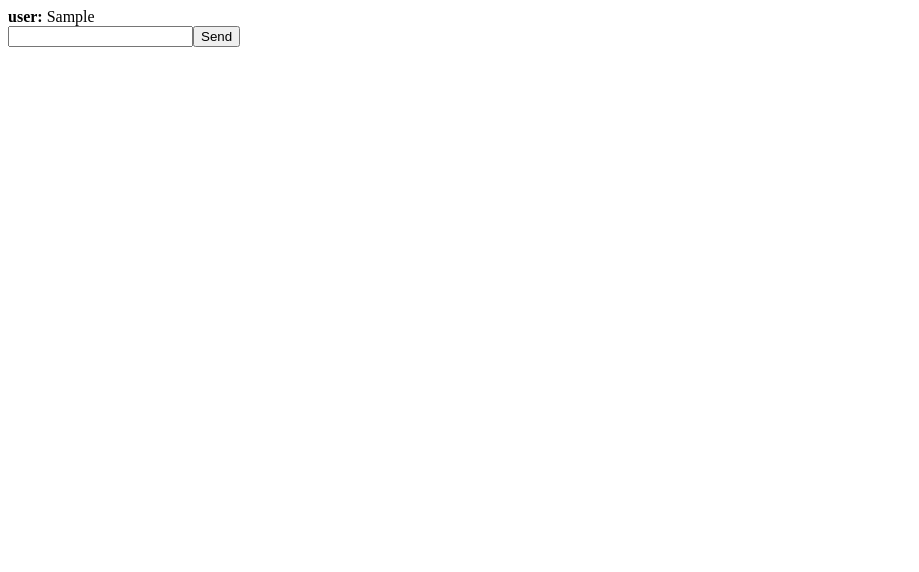
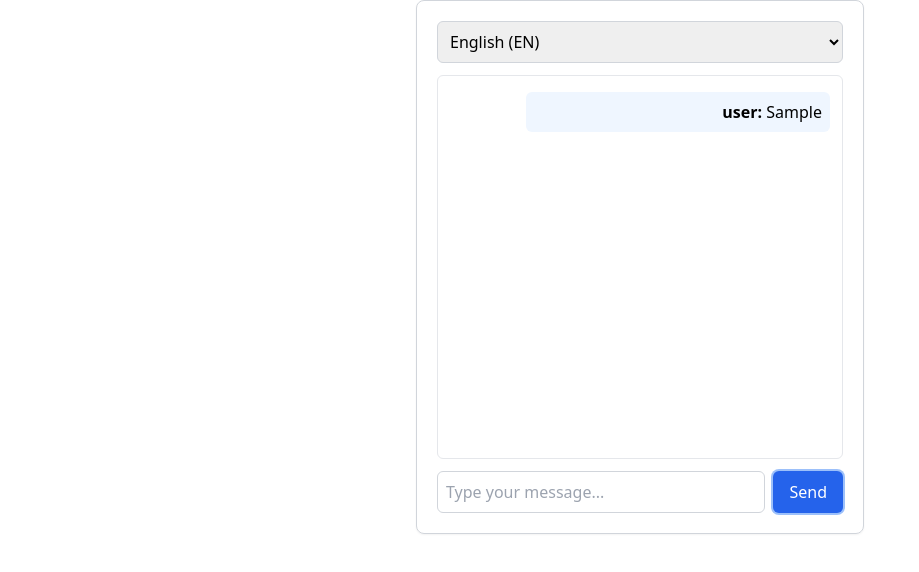
Before and after one commit to angel-puertas/ai-concierge-chatbot, a React (Vite) app in the folder frontend/: page / in a window 1280 px wide. Both pictures are taken after typing "Sample" into the empty fields and a click on the button "Send". Shown: the top 572 px of the page, without its empty margins (0-919 px from the left). Built offline with nearby package versions, Linux system fonts and the light colour scheme; no server answers.

Commit message:
Added support for Croatian lanaguage and applied styles

```diff
--- /dev/null
+++ b/frontend/src/components/ChatWidget.module.css
@@ -0,0 +1,88 @@
+.chatContainer {
+    max-width: 28rem;
+    margin: 0 auto;
+    padding: 1.25rem;
+    border: 1px solid #d1d5db;
+    border-radius: 0.5rem;
+    box-shadow: 0 1px 2px 0 rgba(0, 0, 0, 0.05);
+}
+
+.languageSelect {
+    width: 100%;
+    padding: 0.5rem;
+    margin-bottom: 0.75rem;
+    border: 1px solid #d1d5db;
+    border-radius: 0.375rem;
+}
+
+.languageSelect:focus {
+    outline: none;
+    border-color: #3b82f6;
+    box-shadow: 0 0 0 2px rgba(59, 130, 246, 0.5);
+}
+
+.messagesContainer {
+    height: 24rem;
+    overflow-y: auto;
+    margin-bottom: 0.75rem;
+    padding: 0.75rem;
+    border: 1px solid #e5e7eb;
+    border-radius: 0.375rem;
+}
+
+.message {
+    margin: 0.25rem 0;
+    padding: 0.5rem;
+    border-radius: 0.375rem;
+    max-width: 80%;
+}
+
+.userMessage {
+    margin-left: auto;
+    background-color: #eff6ff;
+    text-align: right;
+}
+
+.botMessage {
+    background-color: #f3f4f6;
+}
+
+.senderName {
+    font-weight: 600;
+}
+
+.inputContainer {
+    display: flex;
+    gap: 0.5rem;
+}
+
+.messageInput {
+    flex: 1;
+    padding: 0.5rem;
+    border: 1px solid #d1d5db;
+    border-radius: 0.375rem;
+}
+
+.messageInput:focus {
+    outline: none;
+    border-color: #3b82f6;
+    box-shadow: 0 0 0 2px rgba(59, 130, 246, 0.5);
+}
+
+.sendButton {
+    padding: 0.5rem 1rem;
+    background-color: #2563eb;
+    color: white;
+    border: none;
+    border-radius: 0.375rem;
+    cursor: pointer;
+}
+
+.sendButton:hover {
+    background-color: #1d4ed8;
+}
+
+.sendButton:focus {
+    outline: none;
+    box-shadow: 0 0 0 2px rgba(59, 130, 246, 0.5);
+}
--- a/frontend/src/components/ChatWidget.tsx
+++ b/frontend/src/components/ChatWidget.tsx
@@ -1,5 +1,8 @@
 import React, { useState } from 'react';
 import axios from 'axios';
+import styles from './ChatWidget.module.css';
+
+type Language = 'en' | 'hr';
 
 interface Message {
     sender: 'user' | 'bot';
@@ -9,6 +12,7 @@ interface Message {
 const ChatWidget = () => {
     const [messages, setMessages] = useState<Message[]>([]);
     const [input, setInput] = useState<string>('');
+    const [language, setLanguage] = useState<Language>('en');
 
     const sendMessage = async () => {
         if (!input) return;
@@ -20,7 +24,7 @@ const ChatWidget = () => {
         try {
             const res = await axios.post<{ answer: string }>(
                 `${import.meta.env.VITE_API_TARGET}/api/chat`,
-                { message: input, lang: 'en' }
+                { message: input, lang: language }
             );
             const botMessage: Message = { sender: 'bot', text: res.data.answer };
             setMessages(prev => [...prev, botMessage]);
@@ -30,19 +34,47 @@ const ChatWidget = () => {
     };
 
     return (
-        <div>
-            <div>
+        <div className={styles.chatContainer}>
+            <div className={styles.languageSelectContainer}>
+                <select
+                    value={language}
+                    onChange={(e) => setLanguage(e.target.value as Language)}
+                    className={styles.languageSelect}
+                >
+                    <option value="en">English (EN)</option>
+                    <option value="hr">Hrvatski (HR)</option>
+                </select>
+            </div>
+
+            <div className={styles.messagesContainer}>
                 {messages.map((msg, idx) => (
-                    <div key={idx}>
-                        <b>{msg.sender}:</b> {msg.text}
+                    <div
+                        key={idx}
+                        className={`${styles.message} ${
+                            msg.sender === 'user' ? styles.userMessage : styles.botMessage
+                        }`}
+                    >
+                        <span className={styles.senderName}>{msg.sender}:</span> {msg.text}
                     </div>
                 ))}
             </div>
-            <input
-                value={input}
-                onChange={(e: React.ChangeEvent<HTMLInputElement>) => setInput(e.target.value)}
-            />
-            <button onClick={sendMessage}>Send</button>
+
+            <div className={styles.inputContainer}>
+                <input
+                    type="text"
+                    value={input}
+                    onChange={(e: React.ChangeEvent<HTMLInputElement>) => setInput(e.target.value)}
+                    onKeyPress={(e) => e.key === 'Enter' && sendMessage()}
+                    className={styles.messageInput}
+                    placeholder="Type your message..."
+                />
+                <button
+                    onClick={sendMessage}
+                    className={styles.sendButton}
+                >
+                    Send
+                </button>
+            </div>
         </div>
     );
 };
--- /dev/null
+++ b/frontend/src/index.css
@@ -0,0 +1,5 @@
+@tailwind base;
+@tailwind components;
+@tailwind utilities;
+
+/* Custom styles can be added below */
--- a/frontend/src/index.tsx
+++ b/frontend/src/index.tsx
@@ -1,7 +1,7 @@
 import React from 'react'
 import ReactDOM from 'react-dom/client'
 import App from './App'
-// import './index.css'
+import './index.css'
 
 ReactDOM.createRoot(document.getElementById('root')!).render(
     <React.StrictMode>
```
Also changed, not shown: 1 other file (tests, documents, lock files or other folders).
